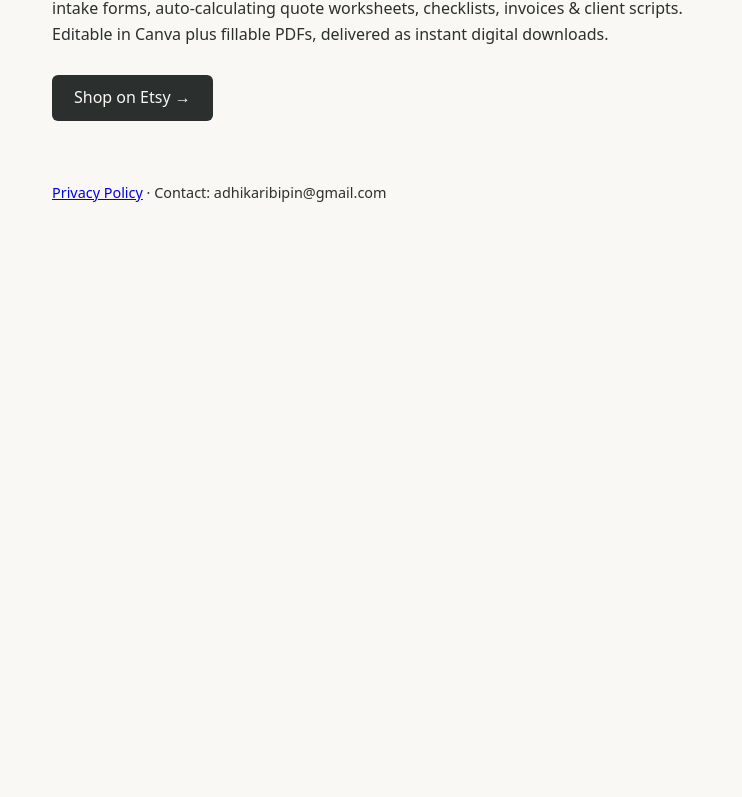
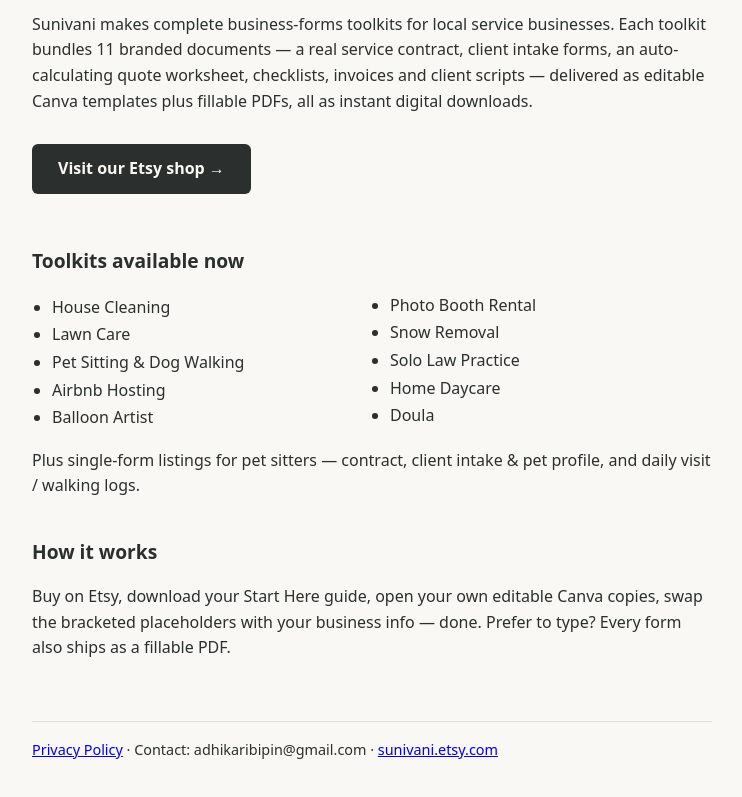
Before and after one commit to sunivani/sunivani.github.io, a plain HTML site: page index.html in a window 1280 px wide. Shown: the part 155-952 px from the top of the page, without its empty margins (268-1010 px from the left). Before the commit the page ends 800 px from the top, so only its background shows below. Drawn offline with Linux system fonts and the light colour scheme.

Commit message:
Expand landing page with store info and toolkit lineup

```diff
--- a/index.html
+++ b/index.html
@@ -1,13 +1,45 @@
 <!doctype html><html lang="en"><head><meta charset="utf-8">
 <meta name="viewport" content="width=device-width, initial-scale=1">
-<title>Sunivani — Business Forms Toolkits</title>
-<style>body{max-width:640px;margin:60px auto;padding:0 20px;font:16px/1.6 system-ui;color:#2B2F2E;background:#F9F8F4}h1{font-size:1.8em}a.btn{display:inline-block;margin-top:12px;padding:10px 22px;background:#2B2F2E;color:#F9F8F4;text-decoration:none;border-radius:6px}footer{margin-top:60px;font-size:.9em}</style>
+<title>Sunivani — Business Forms Toolkits for Local Service Businesses</title>
+<style>
+body{max-width:680px;margin:60px auto;padding:0 20px;font:16px/1.6 system-ui;color:#2B2F2E;background:#F9F8F4}
+h1{font-size:1.9em;margin-bottom:.2em}h2{font-size:1.2em;margin-top:2em}
+a.btn{display:inline-block;margin:14px 0;padding:12px 26px;background:#2B2F2E;color:#F9F8F4;text-decoration:none;border-radius:6px;font-weight:600}
+ul.niches{columns:2;padding-left:20px}ul.niches li{margin:2px 0}
+footer{margin-top:60px;padding-top:16px;border-top:1px solid #ddd;font-size:.9em}
+.tag{color:#8a6a3f;font-weight:600;letter-spacing:.04em;font-size:.85em;text-transform:uppercase}
+</style>
 </head><body>
-<h1>Sunivani</h1>
-<p>Professional business-forms toolkits for local service businesses —
-contracts, client intake forms, auto-calculating quote worksheets, checklists,
-invoices &amp; client scripts. Editable in Canva plus fillable PDFs, delivered
-as instant digital downloads.</p>
-<p><a class="btn" href="https://sunivani.etsy.com">Shop on Etsy →</a></p>
-<footer><a href="/privacy/">Privacy Policy</a> · Contact: adhikaribipin@gmail.com</footer>
+<p class="tag">Sunivani · Digital Templates</p>
+<h1>Run your service business like a pro</h1>
+<p>Sunivani makes complete business-forms toolkits for local service
+businesses. Each toolkit bundles 11 branded documents — a real service
+contract, client intake forms, an auto-calculating quote worksheet,
+checklists, invoices and client scripts — delivered as editable Canva
+templates plus fillable PDFs, all as instant digital downloads.</p>
+<p><a class="btn" href="https://sunivani.etsy.com">Visit our Etsy shop →</a></p>
+
+<h2>Toolkits available now</h2>
+<ul class="niches">
+<li>House Cleaning</li>
+<li>Lawn Care</li>
+<li>Pet Sitting &amp; Dog Walking</li>
+<li>Airbnb Hosting</li>
+<li>Balloon Artist</li>
+<li>Photo Booth Rental</li>
+<li>Snow Removal</li>
+<li>Solo Law Practice</li>
+<li>Home Daycare</li>
+<li>Doula</li>
+</ul>
+<p>Plus single-form listings for pet sitters — contract, client intake
+&amp; pet profile, and daily visit / walking logs.</p>
+
+<h2>How it works</h2>
+<p>Buy on Etsy, download your Start Here guide, open your own editable Canva
+copies, swap the bracketed placeholders with your business info — done.
+Prefer to type? Every form also ships as a fillable PDF.</p>
+
+<footer><a href="/privacy/">Privacy Policy</a> · Contact: adhikaribipin@gmail.com ·
+<a href="https://sunivani.etsy.com">sunivani.etsy.com</a></footer>
 </body></html>
```
